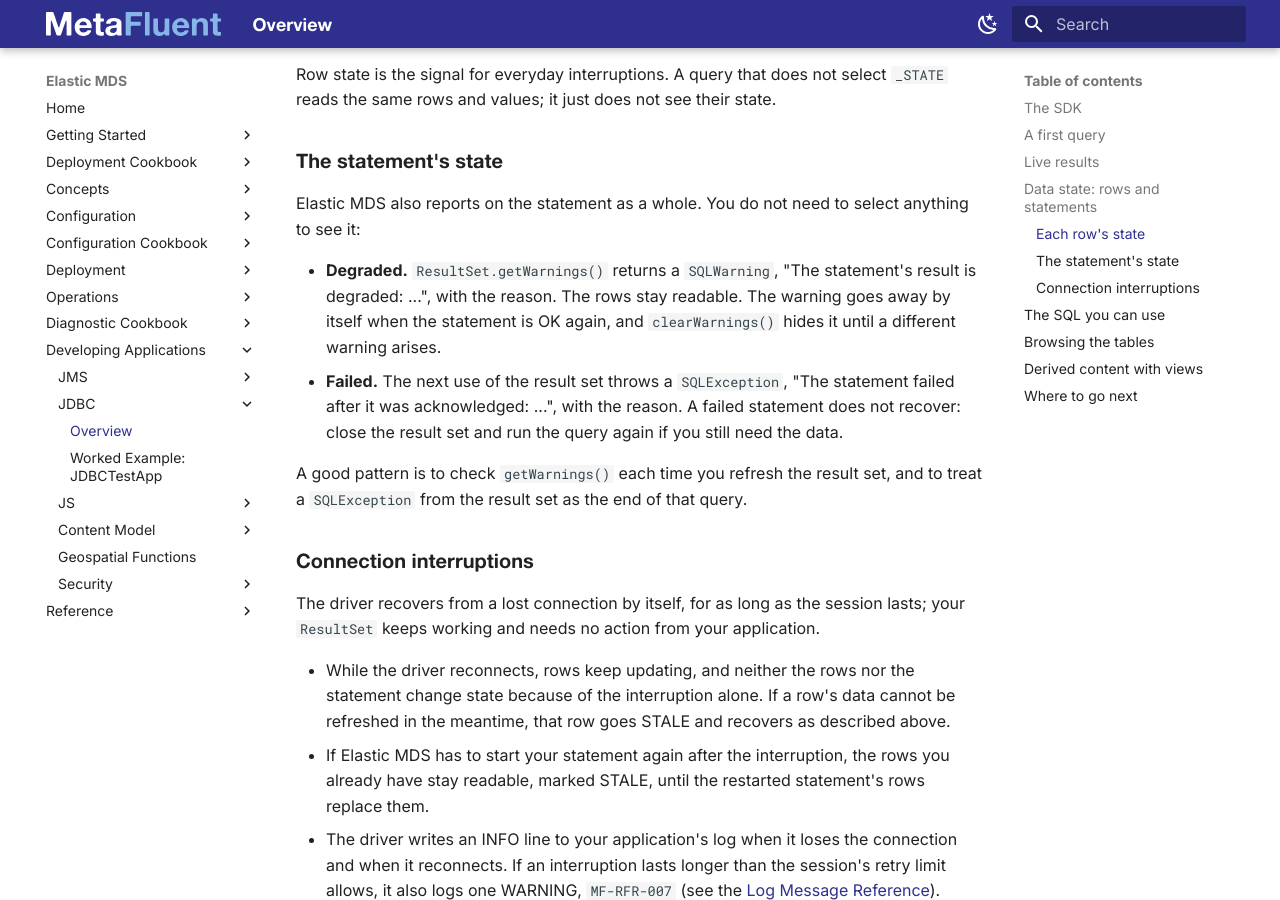
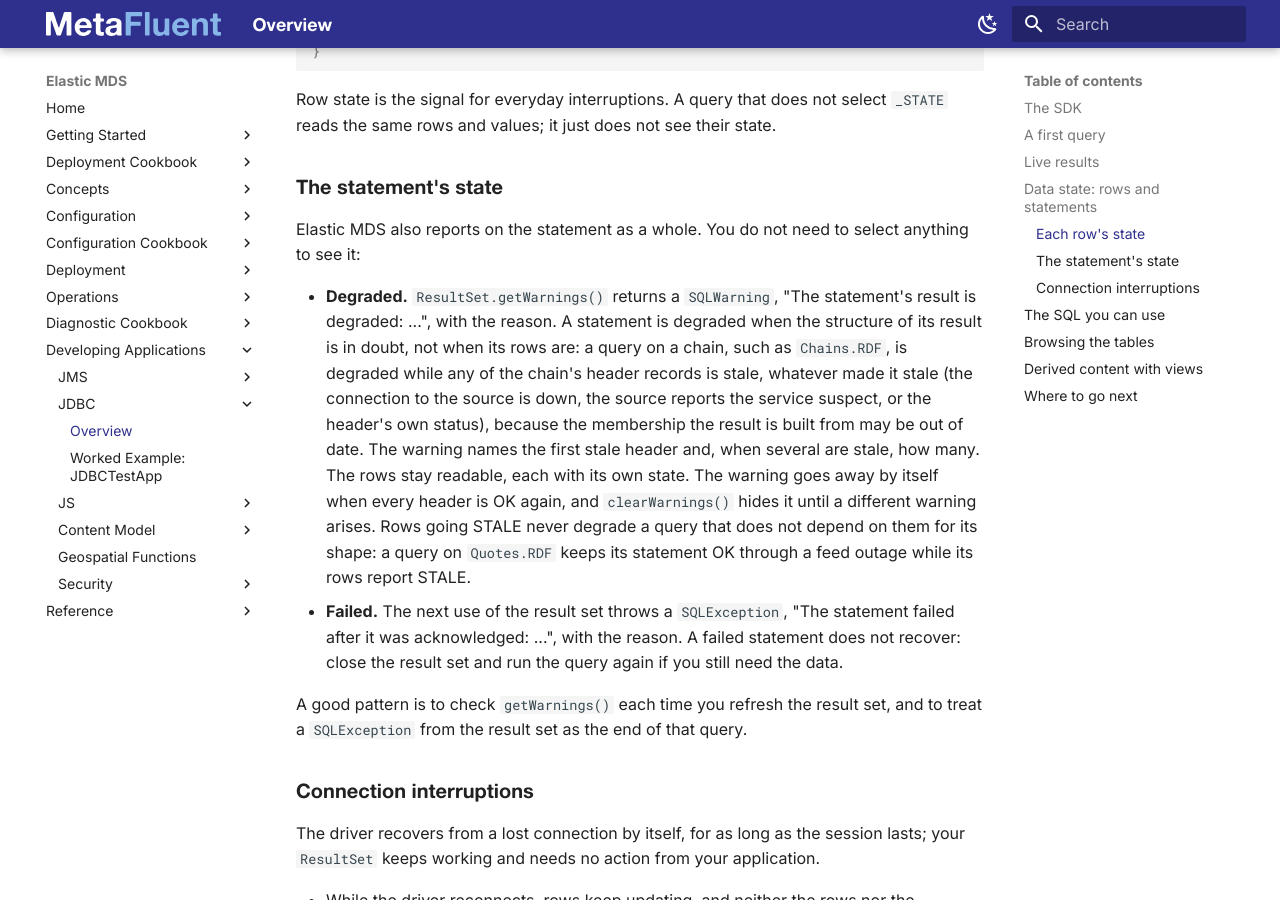
Before and after one commit to MetaFluent/ElasticMDS-docs, an MkDocs documentation site: the page built from docs/Develop-JDBC.md, in a window 1280 px wide and 900 px high, scrolled down 4241 px. Built offline with MkDocs 1.6.1 and Material for MkDocs 9.7.7, drawn with Linux system fonts in a browser that asks for light colours; the version menu is left out; some of the changed text lies outside the part shown.

Commit message:
Degraded statement: the structure of the result is in doubt, a chain query with a stale header; MF-QRY-104 covers degraded too (MetaFluent/IssueTracking#1749)
https://github.com/MetaFluent/IssueTracking/issues/1749

Co-Authored-By: Claude Fable 5.1 <noreply@anthropic.com>
Claude-Session: https://claude.ai/code/session_01G11mkgRwDAgdkdmvGDSa5r

```diff
--- a/docs/Develop-JDBC.md
+++ b/docs/Develop-JDBC.md
@@ -111,7 +111,7 @@ Notice the `Statement` is created `TYPE_SCROLL_SENSITIVE`. That is what makes th
 
 ## Data state: rows and statements
 
-Live data can be degraded for a while: a source disconnects, or part of the cluster is recovering. The driver tells you in two ways, one for each row and one for the statement as a whole.
+Live data can be degraded for a while: a source disconnects, or part of the cluster is recovering. The driver tells you in two ways, one for each row and one for the statement as a whole. Row state says what is known about each row's data; the statement's state says whether the shape of the result itself can be trusted.
 
 ### Each row's state
 
@@ -153,7 +153,7 @@ Row state is the signal for everyday interruptions. A query that does not select
 
 Elastic MDS also reports on the statement as a whole. You do not need to select anything to see it:
 
-- **Degraded.** `ResultSet.getWarnings()` returns a `SQLWarning`, "The statement's result is degraded: ...", with the reason. The rows stay readable. The warning goes away by itself when the statement is OK again, and `clearWarnings()` hides it until a different warning arises.
+- **Degraded.** `ResultSet.getWarnings()` returns a `SQLWarning`, "The statement's result is degraded: ...", with the reason. A statement is degraded when the structure of its result is in doubt, not when its rows are: a query on a chain, such as `Chains.RDF`, is degraded while any of the chain's header records is stale, whatever made it stale (the connection to the source is down, the source reports the service suspect, or the header's own status), because the membership the result is built from may be out of date. The warning names the first stale header and, when several are stale, how many. The rows stay readable, each with its own state. The warning goes away by itself when every header is OK again, and `clearWarnings()` hides it until a different warning arises. Rows going STALE never degrade a query that does not depend on them for its shape: a query on `Quotes.RDF` keeps its statement OK through a feed outage while its rows report STALE.
 - **Failed.** The next use of the result set throws a `SQLException`, "The statement failed after it was acknowledged: ...", with the reason. A failed statement does not recover: close the result set and run the query again if you still need the data.
 
 A good pattern is to check `getWarnings()` each time you refresh the result set, and to treat a `SQLException` from the result set as the end of that query.
```
Also changed, not shown: docs/Log-Message-Reference.md (+1 -1 lines).
